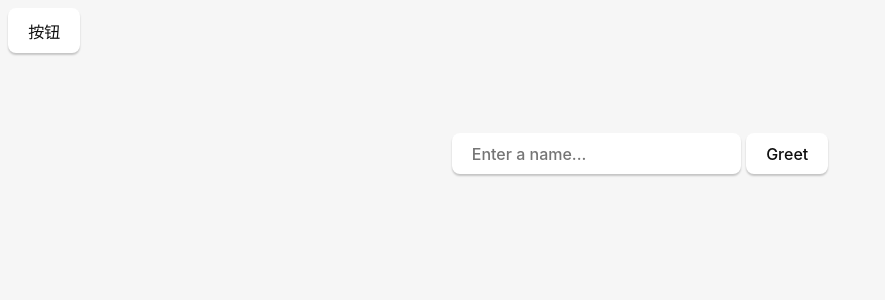
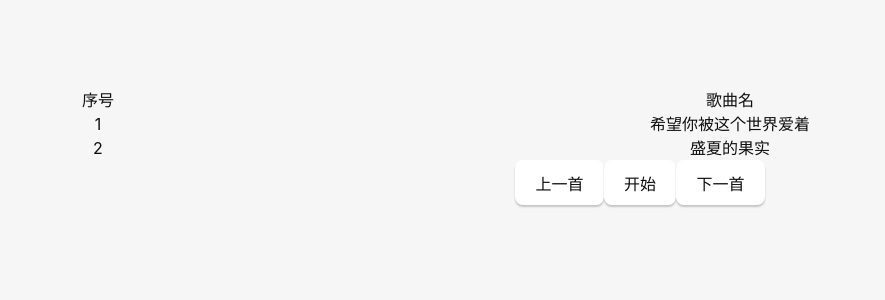
Before and after one commit to BinZoom/music-player, a Vue app: page / in a window 1280 px wide. Shown: the top 300 px of the page, without its empty margins (0-885 px from the left). Built offline with nearby package versions, Linux system fonts and the light colour scheme.

Commit message:
完成前端调用后端 rust 代码并播放歌曲

```diff
--- a/src/App.vue
+++ b/src/App.vue
@@ -3,7 +3,6 @@ import Greet from "./components/Greet.vue";
 </script>
 
 <template>
-  <el-button type="primary">按钮</el-button>
   <div class="container">
     <Greet />
   </div>
--- a/src/components/Greet.vue
+++ b/src/components/Greet.vue
@@ -1,21 +1,79 @@
+<template>
+  <el-table :data="tableData" style="width: 100%">
+    <el-table-column prop="id" label="序号" width="180" />
+    <el-table-column prop="name" label="歌曲名" />
+  </el-table>
+
+  <div class="music-toolbar">
+    <!-- 上一首歌按钮 -->
+    <el-button @click="prevSong">上一首</el-button>
+    <!-- 播放/暂停按钮 -->
+    <el-button v-if="!isPlaying" @click="play">开始</el-button>
+    <el-button v-else @click="pause">暂停</el-button>
+    <!-- 下一首歌按钮 -->
+    <el-button  @click="nextSong">下一首</el-button>
+    <!-- 歌曲进度条 -->
+    <el-slider v-model="currentProgress" :min="0" :max="100" :show-input="false" @change="changeProgress"></el-slider>
+  </div>
+
+  <!-- <form class="row" @submit.prevent="greet">
+    <input id="greet-input" v-model="name" placeholder="Enter a name..." />
+    <button type="submit">Greet</button>
+  </form>
+
+  <p>{{ greetMsg }}</p> -->
+</template>
+
+
 <script setup lang="ts">
 import { ref } from "vue";
 import { invoke } from "@tauri-apps/api/tauri";
+import {VideoPlay } from '@element-plus/icons-vue'
 
 const greetMsg = ref("");
 const name = ref("");
 
-async function greet() {
-  // Learn more about Tauri commands at https://tauri.app/v1/guides/features/command
-  greetMsg.value = await invoke("greet", { name: name.value });
-}
+const isPlaying = ref(false); // 是否正在播放
+const currentProgress = ref(0); // 当前歌曲进度
+
+
+const prevSong = () => {
+      // 上一首歌逻辑
+    };
+
+const nextSong = () => {
+  // 下一首歌逻辑
+};
+
+const play = () => {
+  isPlaying.value = true
+  invoke("play");
+  // 播放/暂停逻辑
+};
+
+const pause = () => {
+  isPlaying.value = false
+  // 播放/暂停逻辑
+};
+
+const changeProgress = (value: number) => {
+  // 改变歌曲进度逻辑
+  currentProgress.value = value;
+};
+
+const tableData = [
+  {
+    id: '1',
+    name: '希望你被这个世界爱着',
+  },
+  {
+    id: '2',
+    name: '盛夏的果实',
+  }
+];
+
+// async function greet() {
+//   // Learn more about Tauri commands at https://tauri.app/v1/guides/features/command
+//   greetMsg.value = await invoke("greet", { name: name.value });
+// }
 </script>
-
-<template>
-  <form class="row" @submit.prevent="greet">
-    <input id="greet-input" v-model="name" placeholder="Enter a name..." />
-    <button type="submit">Greet</button>
-  </form>
-
-  <p>{{ greetMsg }}</p>
-</template>
```
